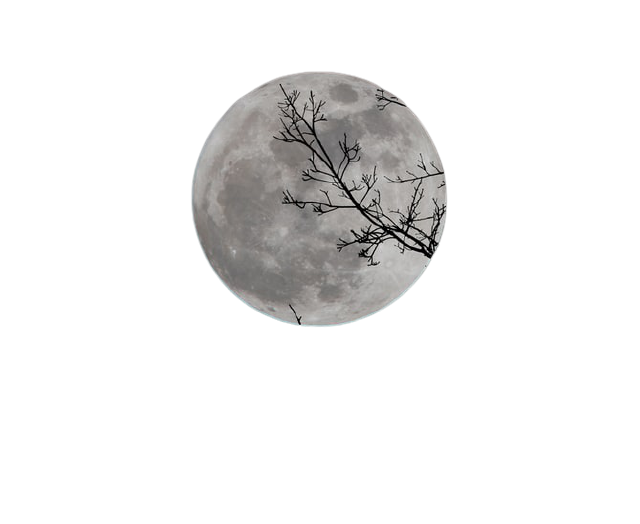
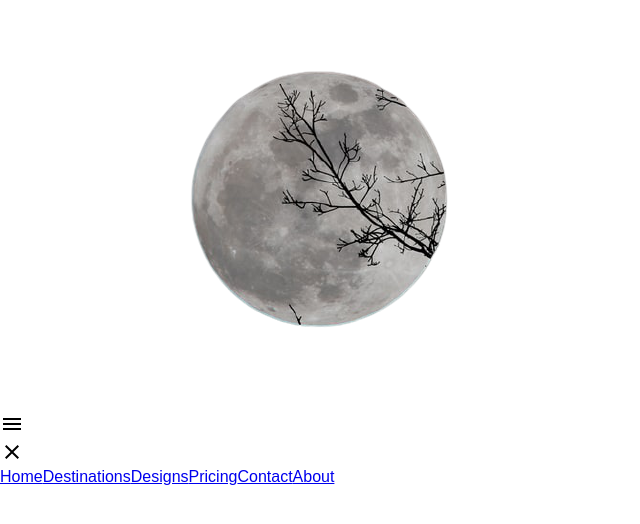
Before and after one commit to ChathraNavoda/Rect-Website, a React (Create React App) app in the folder space/: page / in a window 1280 px wide. Shown: the top 524 px of the page, without its empty margins (0-640 px from the left). Built offline with nearby package versions, Linux system fonts and the light colour scheme.

Commit message:
nav bar list items

```diff
--- a/space/src/components/pages/Header.js
+++ b/space/src/components/pages/Header.js
@@ -1,4 +1,6 @@
 import React from "react";
+import { Close, MenuOutlined } from "@material-ui/icons";
+import { Link } from "react-router-dom";
 import moonLogo from "../assets/moon-1.png";
 
 const Header = () => {
@@ -7,6 +9,25 @@ const Header = () => {
       <div className="header-logo">
         <img src={moonLogo} alt="moon-logo" />
       </div>
+      <div className="hamburger-icon">
+        <MenuOutlined />
+      </div>
+
+      <nav>
+        <ul className="list-items">
+          <div className="close-icon">
+            <Close className="icon" />
+          </div>
+          <li>
+            <Link to="/">Home</Link>
+            <Link to="/">Destinations</Link>
+            <Link to="/">Designs</Link>
+            <Link to="/">Pricing</Link>
+            <Link to="/">Contact</Link>
+            <Link to="/">About</Link>
+          </li>
+        </ul>
+      </nav>
     </div>
   );
 };
```
